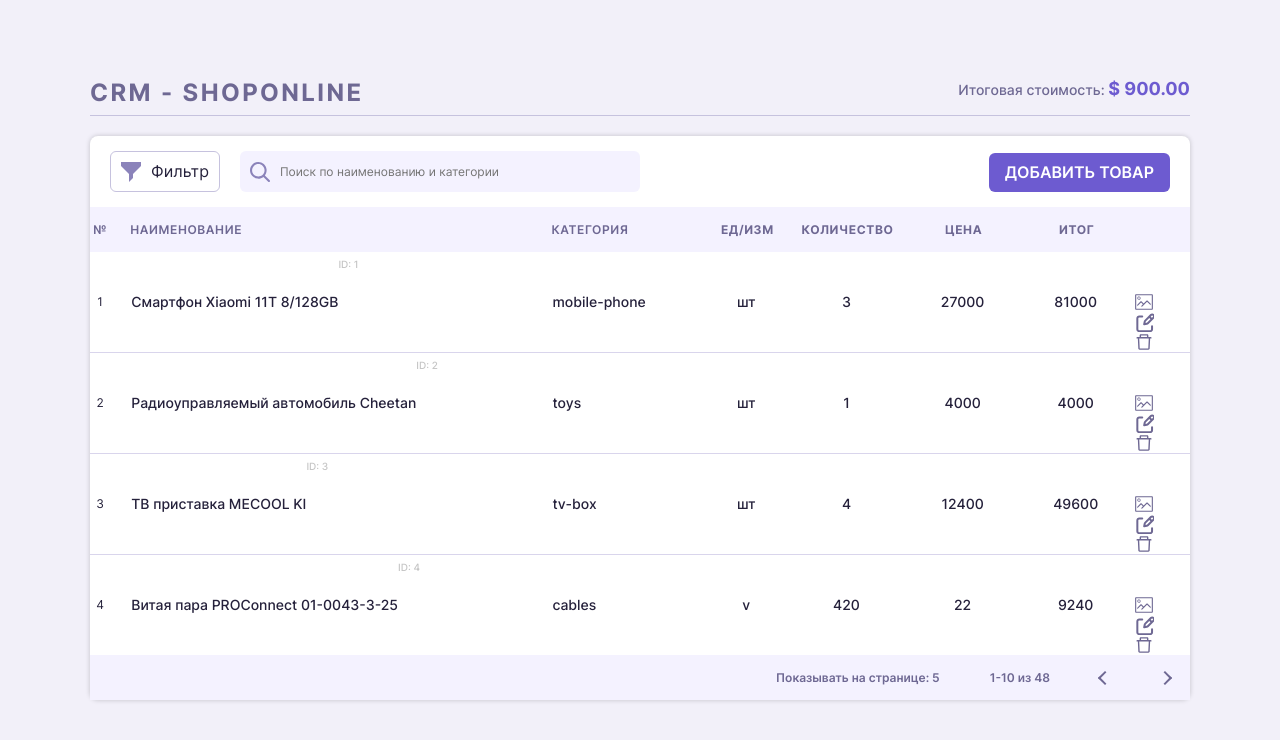
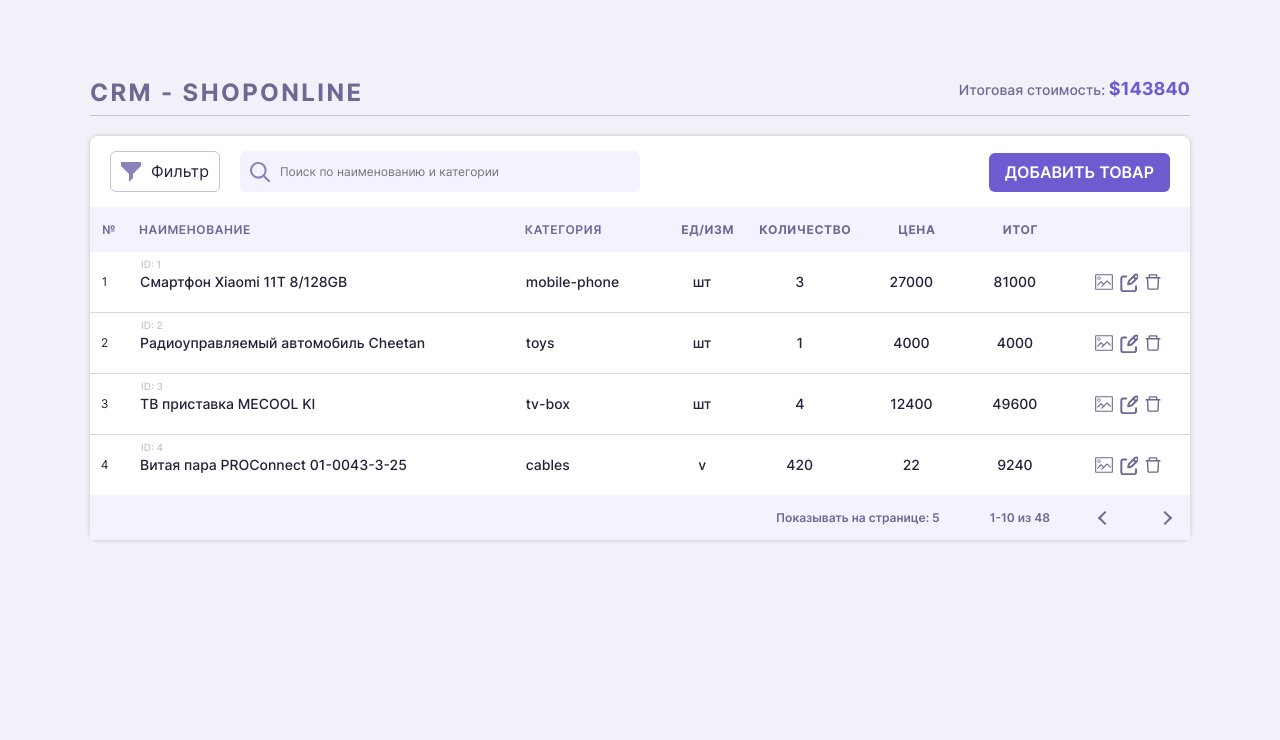
Before and after one commit to evgeniavol/crm, a plain HTML site: page index.html in a window 1280 px wide. Drawn offline with Linux system fonts and the light colour scheme.

Commit message:
dom__form

```diff
--- a/css/table.css
+++ b/css/table.css
@@ -18,7 +18,9 @@
   background: #F4F2FF;
 
 }
-
+.table__header-cell {
+  padding-left: 10px;
+}
 .table__header-cell_left {
   text-align: left;
   padding: 0 20px;
@@ -46,6 +48,7 @@
   color: #C5C5C5;
   text-transform: uppercase;
   font-size: 10px;
+  left: 22px;
 }
 
 .table__cell_name {
--- a/script/index.js
+++ b/script/index.js
@@ -81,6 +81,7 @@ let modalId = document.querySelector('.vendor-code__id');
 let modalTotalPrice = document.querySelector('.modal__total-price');
 const modalBtnSumbit = document.querySelector('.modal__submit');
 
+let crmTotalPrice = document.querySelector(".crm__total-price");
 
 
 const createRow = ({
@@ -103,6 +104,7 @@ const createRow = ({
   const tdId = document.createElement('td');
   tdId.classList.add('table__cell', 'table__cell_left', 'table__cell_name');
   tdId.setAttribute('data-id', id);
+
   const span = document.createElement('span');
   span.classList.add('table__cell-id');
   span.textContent = `id: ${id}`
@@ -145,7 +147,6 @@ const createRow = ({
   buttonDel.addEventListener('click', e => {
     const target = e.target;
     goods.splice(id - 1, 1);
-    console.log(goods);
     if (target.closest('.table__btn_del')) {
       const markTr = target.closest('tr');
       markTr.remove();
@@ -154,9 +155,9 @@ const createRow = ({
 
 
 
-  tdBtnWrap.append(buttonPic, buttonEdit, buttonDel);
 
   tr.append(tdNumeric, tdId, tdName, tdNameMeasurement, tdCount, tdPrice, tdTotalPrice, tdBtnWrap, buttonPic, buttonEdit, buttonDel);
+  tdBtnWrap.append(buttonPic, buttonEdit, buttonDel);
 
   return tableBody.append(tr);
 }
@@ -260,6 +261,16 @@ const formControl = (modalForm, tableBody, closeModal) => {
   });
 };
 
+function getTotalPrice(goods) {
+  let total = 0;
+  goods.forEach((item) => {
+    total += item.price * item.count;
+  });
+  crmTotalPrice.textContent = `$${total}`;
+}
+getTotalPrice(goods);
+
+
 renderGoods(goods);
 modalControl(btnAddGoods);
 totalPrice(countProductModal, discountProductModal, priceProductModal);
```
